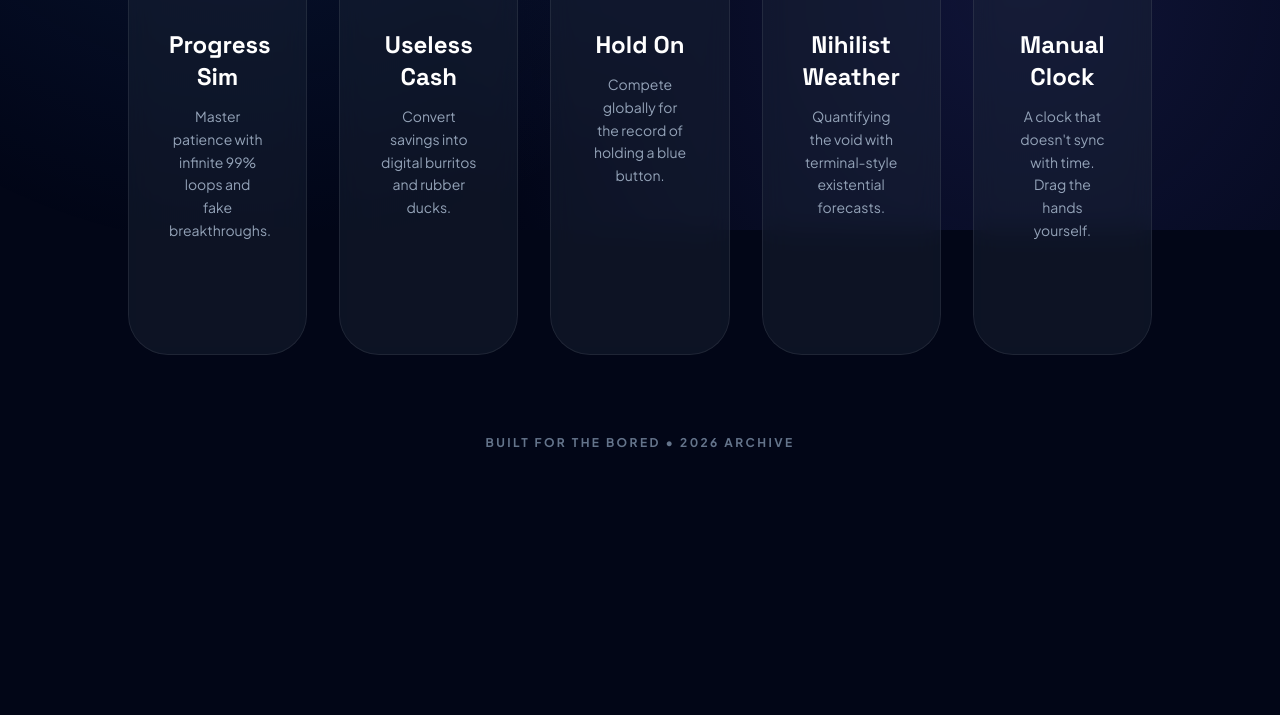
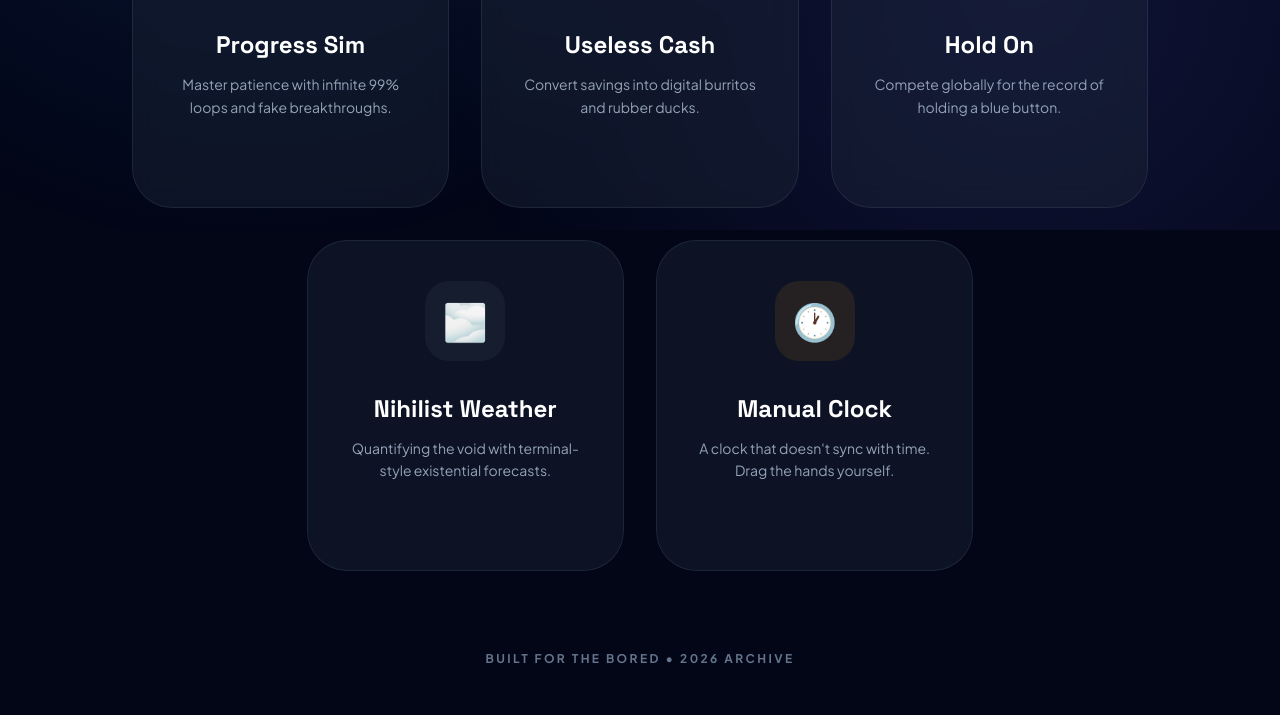
Before and after one commit to zerwiz/The-Useless-App-Suite, a website: page index.html in a window 1280 px wide. Shown: the part 570-1285 px from the top of the page. Before the commit the page ends 1069 px from the top, so only its background shows below. Drawn offline with nearby package versions, Linux system fonts and the light colour scheme.

Commit message:
Update layout: 3 cards per row with centered content on all pages

```diff
--- a/index.html
+++ b/index.html
@@ -14,6 +14,28 @@
         }
         body {
             animation: fadeIn 0.5s cubic-bezier(0.16, 1, 0.3, 1);
+        }
+        .app-grid {
+            display: flex;
+            flex-wrap: wrap;
+            justify-content: center;
+            gap: 2rem;
+            max-width: 1200px;
+            margin: 0 auto;
+        }
+        .app-grid > * {
+            flex: 0 0 calc(33.333% - 1.5rem);
+            max-width: 320px;
+        }
+        @media (max-width: 1023px) {
+            .app-grid > * {
+                flex: 0 0 calc(50% - 1rem);
+            }
+        }
+        @media (max-width: 640px) {
+            .app-grid > * {
+                flex: 0 0 100%;
+            }
         }
     </style>
 </head>
@@ -33,36 +55,36 @@
                 </p>
             </div>
 
-            <div class="grid grid-cols-1 md:grid-cols-2 lg:grid-cols-5 gap-8 mb-20">
-                <a href="frontend/progress.html" class="group cursor-pointer glass-card-home p-10 rounded-[2.5rem] relative overflow-hidden block no-underline">
+            <div class="app-grid mb-20">
+                <a href="frontend/progress.html" class="group cursor-pointer glass-card-home p-10 rounded-[2.5rem] relative overflow-hidden block no-underline w-full max-w-sm">
                     <div class="w-20 h-20 bg-blue-500/10 text-blue-400 rounded-3xl flex items-center justify-center text-4xl mb-8 mx-auto group-hover:rotate-12 group-hover:scale-110 transition-all duration-300">⌛</div>
                     <h3 class="text-2xl font-bold mb-3 font-['Space_Grotesk']">Progress Sim</h3>
                     <p class="text-slate-400 text-sm leading-relaxed mb-6">Master patience with infinite 99% loops and fake breakthroughs.</p>
                     <span class="text-blue-400 text-sm font-bold opacity-0 group-hover:opacity-100 transition-all">Launch Experience →</span>
                 </a>
 
-                <a href="frontend/currency.html" class="group cursor-pointer glass-card-home p-10 rounded-[2.5rem] relative overflow-hidden block no-underline">
+                <a href="frontend/currency.html" class="group cursor-pointer glass-card-home p-10 rounded-[2.5rem] relative overflow-hidden block no-underline w-full max-w-sm">
                     <div class="w-20 h-20 bg-indigo-500/10 text-indigo-400 rounded-3xl flex items-center justify-center text-4xl mb-8 mx-auto group-hover:-rotate-12 group-hover:scale-110 transition-all duration-300">🌯</div>
                     <h3 class="text-2xl font-bold mb-3 font-['Space_Grotesk']">Useless Cash</h3>
                     <p class="text-slate-400 text-sm leading-relaxed mb-6">Convert savings into digital burritos and rubber ducks.</p>
                     <span class="text-indigo-400 text-sm font-bold opacity-0 group-hover:opacity-100 transition-all">Launch Experience →</span>
                 </a>
 
-                <a href="frontend/hold.html" class="group cursor-pointer glass-card-home p-10 rounded-[2.5rem] relative overflow-hidden block no-underline">
+                <a href="frontend/hold.html" class="group cursor-pointer glass-card-home p-10 rounded-[2.5rem] relative overflow-hidden block no-underline w-full max-w-sm">
                     <div class="w-20 h-20 bg-rose-500/10 text-rose-400 rounded-3xl flex items-center justify-center text-4xl mb-8 mx-auto group-hover:scale-125 transition-all duration-300">🔘</div>
                     <h3 class="text-2xl font-bold mb-3 font-['Space_Grotesk']">Hold On</h3>
                     <p class="text-slate-400 text-sm leading-relaxed mb-6">Compete globally for the record of holding a blue button.</p>
                     <span class="text-rose-400 text-sm font-bold opacity-0 group-hover:opacity-100 transition-all">Launch Experience →</span>
                 </a>
 
-                <a href="frontend/weather.html" class="group cursor-pointer glass-card-home p-10 rounded-[2.5rem] relative overflow-hidden block no-underline">
+                <a href="frontend/weather.html" class="group cursor-pointer glass-card-home p-10 rounded-[2.5rem] relative overflow-hidden block no-underline w-full max-w-sm">
                     <div class="w-20 h-20 bg-slate-500/10 text-slate-400 rounded-3xl flex items-center justify-center text-4xl mb-8 mx-auto group-hover:rotate-6 group-hover:scale-110 transition-all duration-300">🌫️</div>
                     <h3 class="text-2xl font-bold mb-3 font-['Space_Grotesk']">Nihilist Weather</h3>
                     <p class="text-slate-400 text-sm leading-relaxed mb-6">Quantifying the void with terminal-style existential forecasts.</p>
                     <span class="text-slate-400 text-sm font-bold opacity-0 group-hover:opacity-100 transition-all">Launch Experience →</span>
                 </a>
 
-                <a href="frontend/clock.html" class="group cursor-pointer glass-card-home p-10 rounded-[2.5rem] relative overflow-hidden block no-underline">
+                <a href="frontend/clock.html" class="group cursor-pointer glass-card-home p-10 rounded-[2.5rem] relative overflow-hidden block no-underline w-full max-w-sm">
                     <div class="w-20 h-20 bg-amber-500/10 text-amber-400 rounded-3xl flex items-center justify-center text-4xl mb-8 mx-auto group-hover:rotate-180 group-hover:scale-110 transition-all duration-300">🕐</div>
                     <h3 class="text-2xl font-bold mb-3 font-['Space_Grotesk']">Manual Clock</h3>
                     <p class="text-slate-400 text-sm leading-relaxed mb-6">A clock that doesn't sync with time. Drag the hands yourself.</p>
```
Also changed, not shown: frontend/clock.html (+3 -1 lines), frontend/currency.html (+3 -1 lines), frontend/hold.html (+3 -0 lines), frontend/progress.html (+3 -1 lines), frontend/weather.html (+4 -2 lines).
